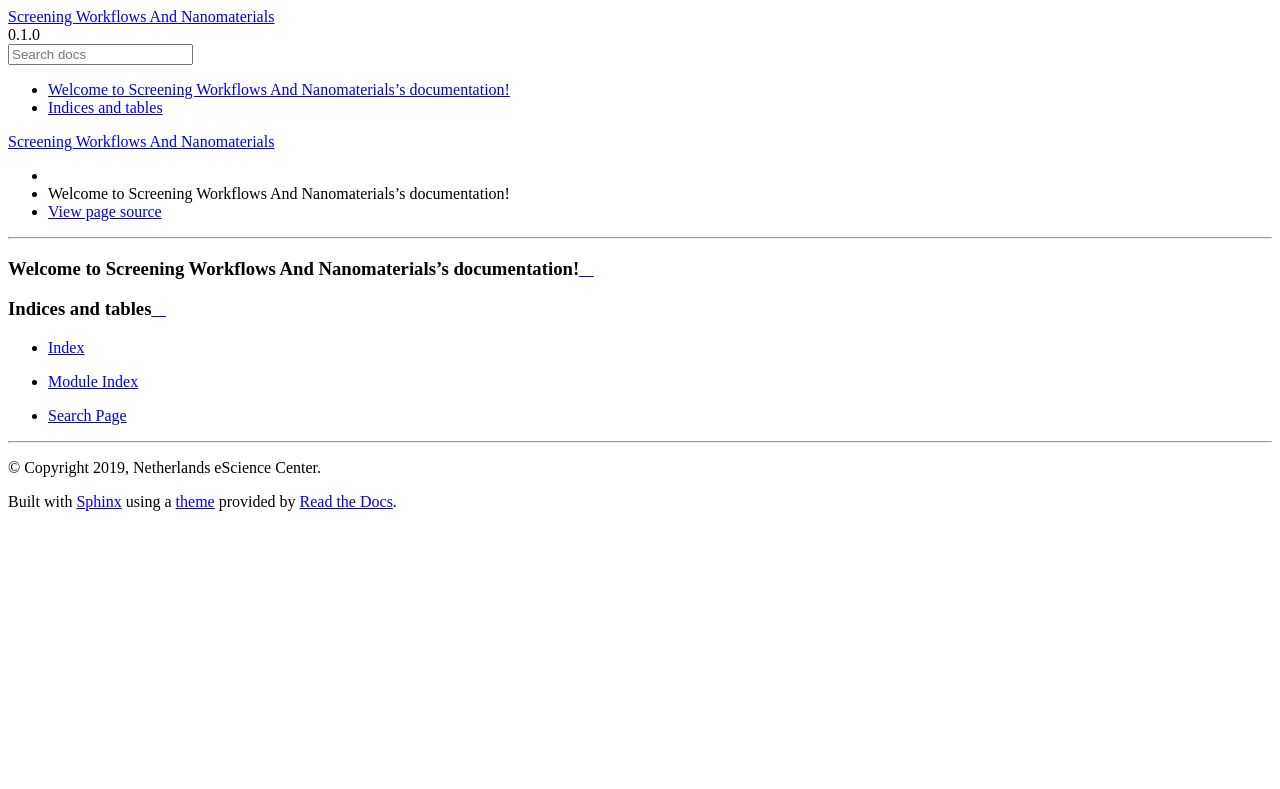
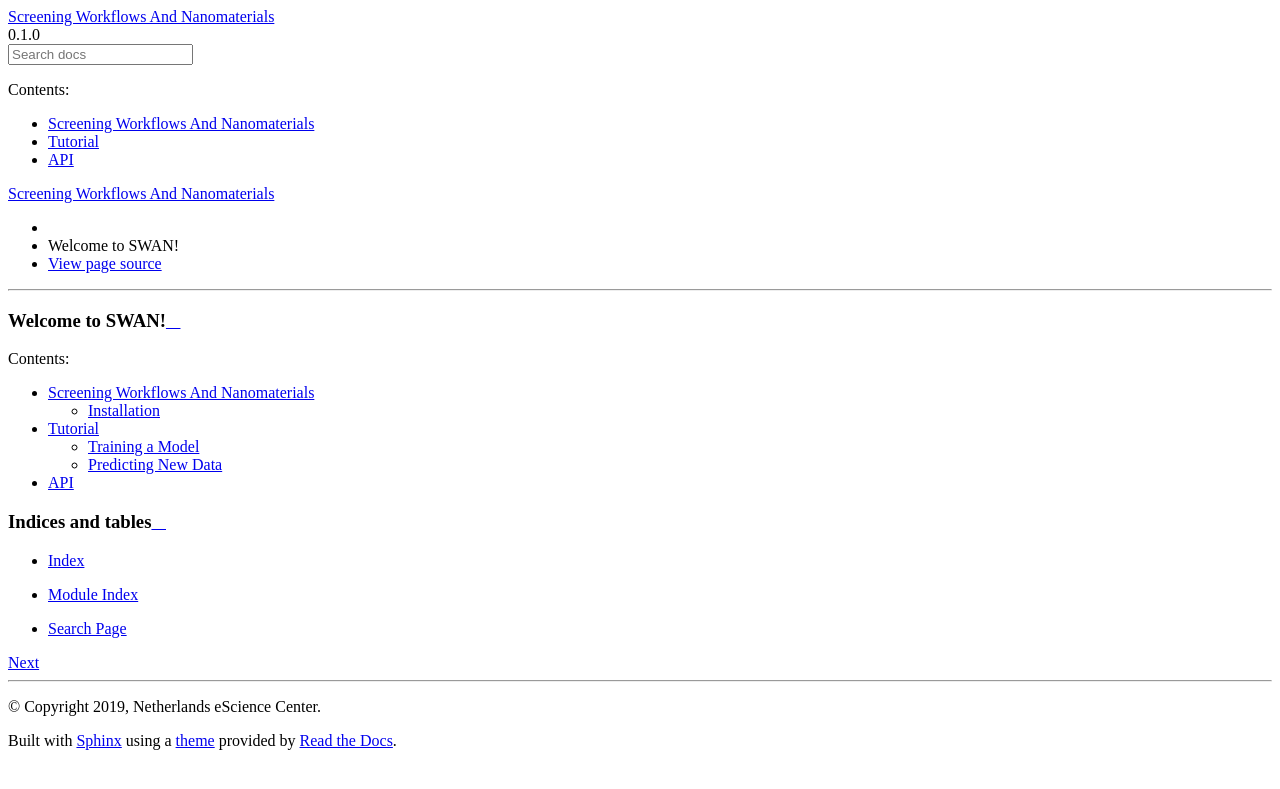
Before and after one commit to nlesc-nano/swan, a Sphinx documentation site: the page built from docs/index.rst, in a window 1280 px wide. Shown: the top 789 px of the page. Built offline with Sphinx 7.4.7 and the Read the Docs theme 2.0.0, drawn with Linux system fonts in a browser that asks for light colours.

Commit message:
added some documentation

```diff
--- /dev/null
+++ b/docs/api.rst
@@ -0,0 +1,4 @@
+API
+===
+
+.. autoclass:: swan.models.Modeler
--- /dev/null
+++ b/docs/includereadme.rst
@@ -0,0 +1 @@
+.. include:: ../README.rst
--- a/docs/index.rst
+++ b/docs/index.rst
@@ -3,13 +3,16 @@
    You can adapt this file completely to your liking, but it should at least
    contain the root `toctree` directive.
 
-Welcome to Screening Workflows And Nanomaterials's documentation!
-==========================================================
+Welcome to SWAN!
+================
 
 .. toctree::
    :maxdepth: 2
    :caption: Contents:
 
+   includereadme
+   tutorial
+   api
 
 
 Indices and tables
--- /dev/null
+++ b/docs/tutorial.rst
@@ -0,0 +1,10 @@
+Tutorial
+=========
+
+
+Training a Model
+****************
+
+
+Predicting New Data
+*******************
--- a/setup.py
+++ b/setup.py
@@ -61,5 +61,6 @@ setup(
     ],
     extras_require={
         'test': ['coverage', 'pytest>=3.9', 'pytest-cov', 'pytest-mock'],
+        'doc': ['sphinx', 'sphinx-autodoc-typehints', 'sphinx_rtd_theme', 'nbsphinx']
     }
 )
```
Also changed, not shown: 1 other file.
